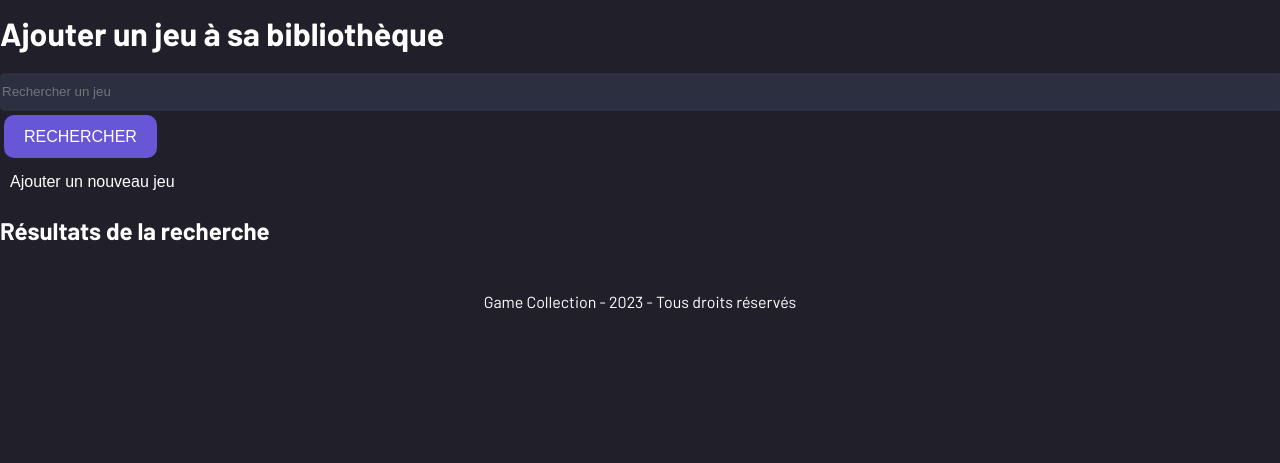
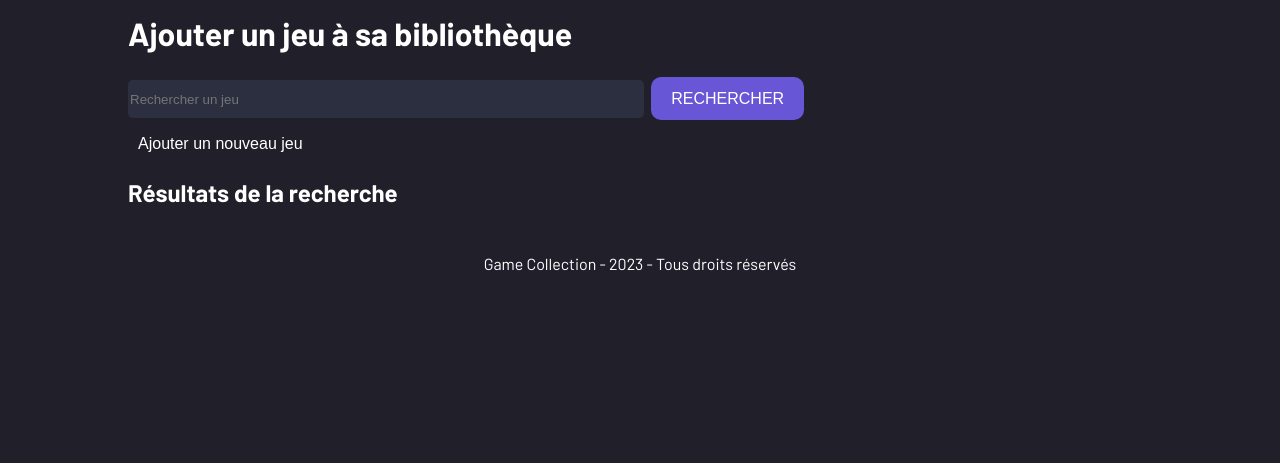
Before and after one commit to SenseiChan/GameCollection, a PHP site: page /addgame in a window 1280 px wide. Shown: the part 337-800 px from the top of the page. Run offline with PHP 8.4, Linux system fonts and the light colour scheme; the visitor is signed in with stand-in values (Sample User, id 1); data that the repository does not hold is empty.

Commit message:
final style change on addGame

```diff
--- a/assets/style.css
+++ b/assets/style.css
@@ -219,6 +219,15 @@ tbody td:nth-child(3) {
     padding: 10px;
 }
 
+#add-game-main {
+    width: 80%;
+    margin: auto;
+}
+
+#add-game-main input[type="text"]{
+    width: 50%;
+}
+
 /* Fonts */
 .barlow-thin {
     font-family: "Barlow", sans-serif;
--- a/views/games/AddGame.php
+++ b/views/games/AddGame.php
@@ -13,7 +13,7 @@
 </head>
 <body>
     <?php include 'views/tools/header.php' ;?>
-    <main>
+    <main id="add-game-main">
         <h1>Ajouter un jeu à sa bibliothèque</h1>
         <form method="GET" action="/addGame">
             <input type="text" name="search" placeholder="Rechercher un jeu" />
```
